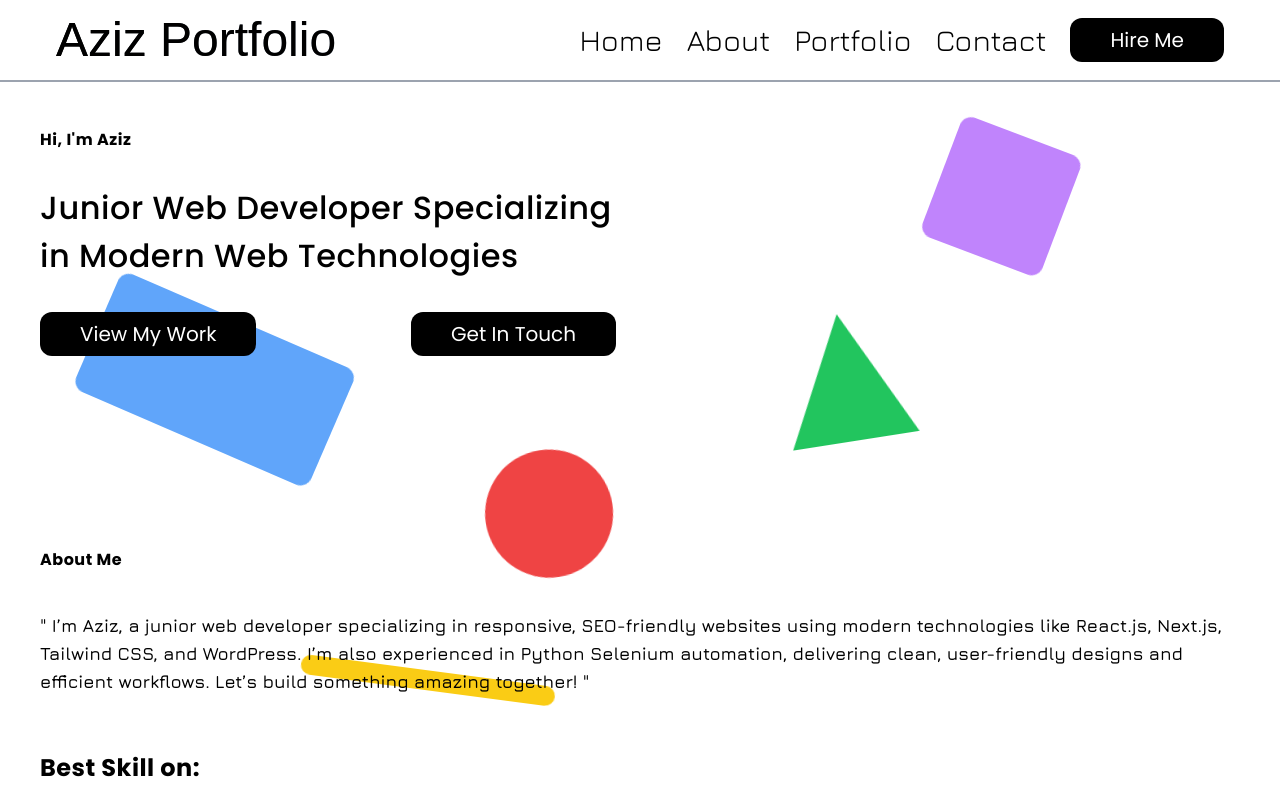
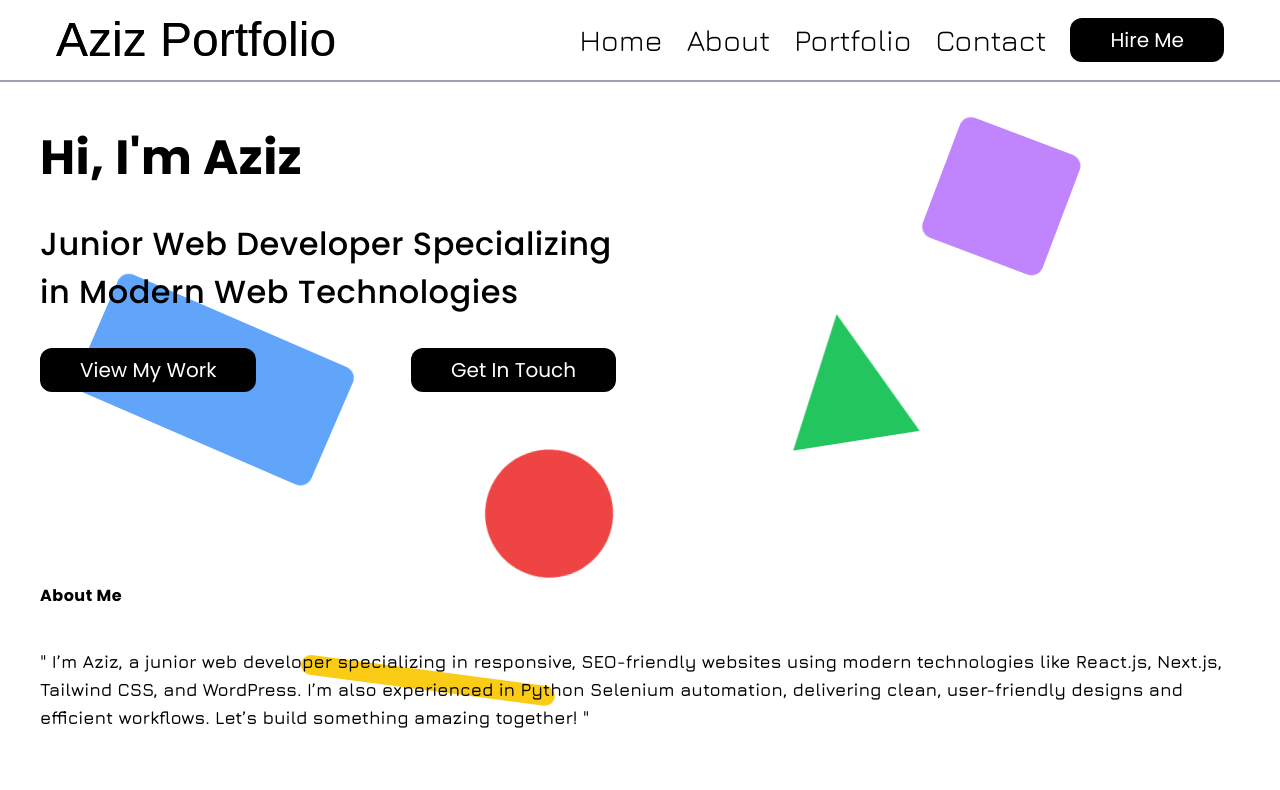
Before and after one commit to Bettaieb45/My-Portfolio, a Next.js app: page / in a window 1280 px wide. Shown: the top 790 px of the page. Built offline with nearby package versions, Linux system fonts and the light colour scheme; a web font is replaced by a local one.

Commit message:
trying tailwind in h1

```diff
--- a/src/components/Hero.tsx
+++ b/src/components/Hero.tsx
@@ -4,7 +4,7 @@ const Hero = () => {
   return (
     <div className="hero container-1120 py-32 " id="hero">
       <div className="hero-wrapper">
-        <h1>Hi, I&apos;m Aziz</h1>
+        <h1 className="text-5xl font-bold leading-tight">Hi, I&apos;m Aziz</h1>
         <h2 className="max-w-xl py-8">
           Junior Web Developer Specializing in Modern Web Technologies
         </h2>
```
